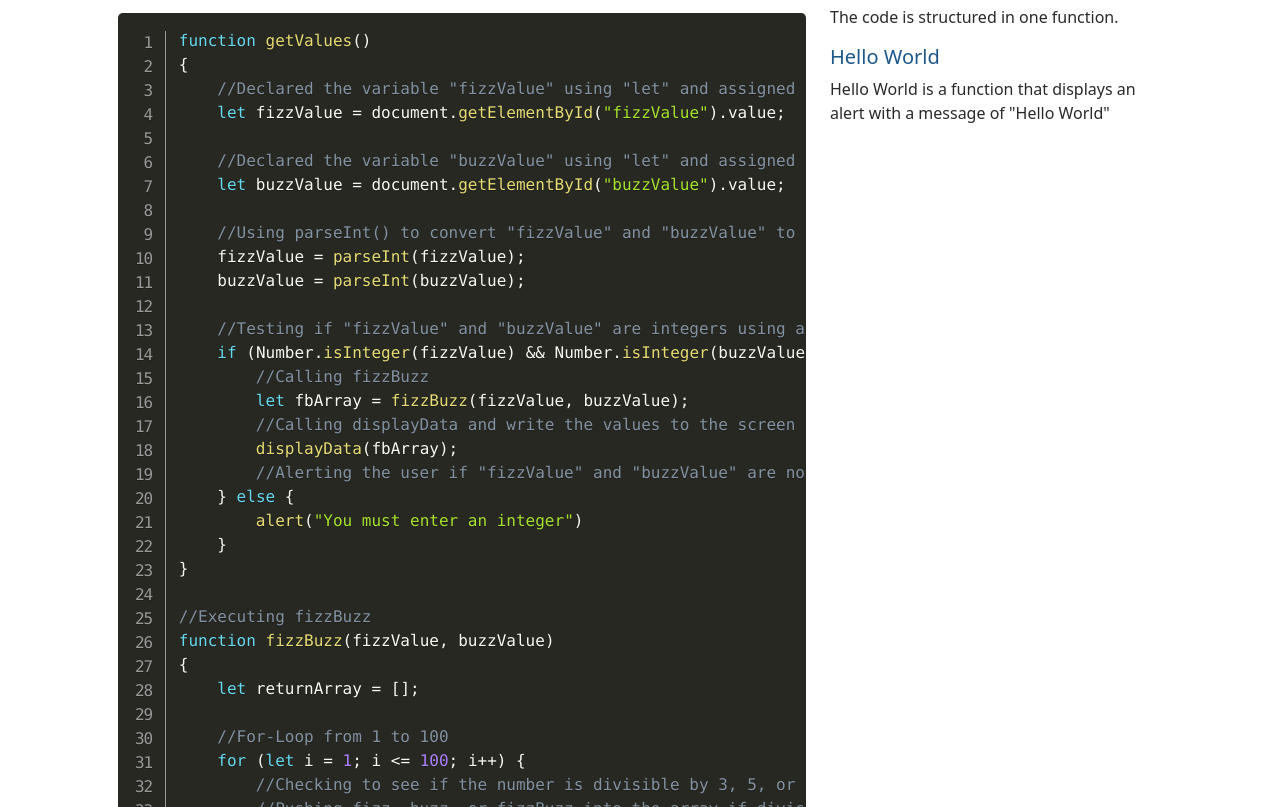
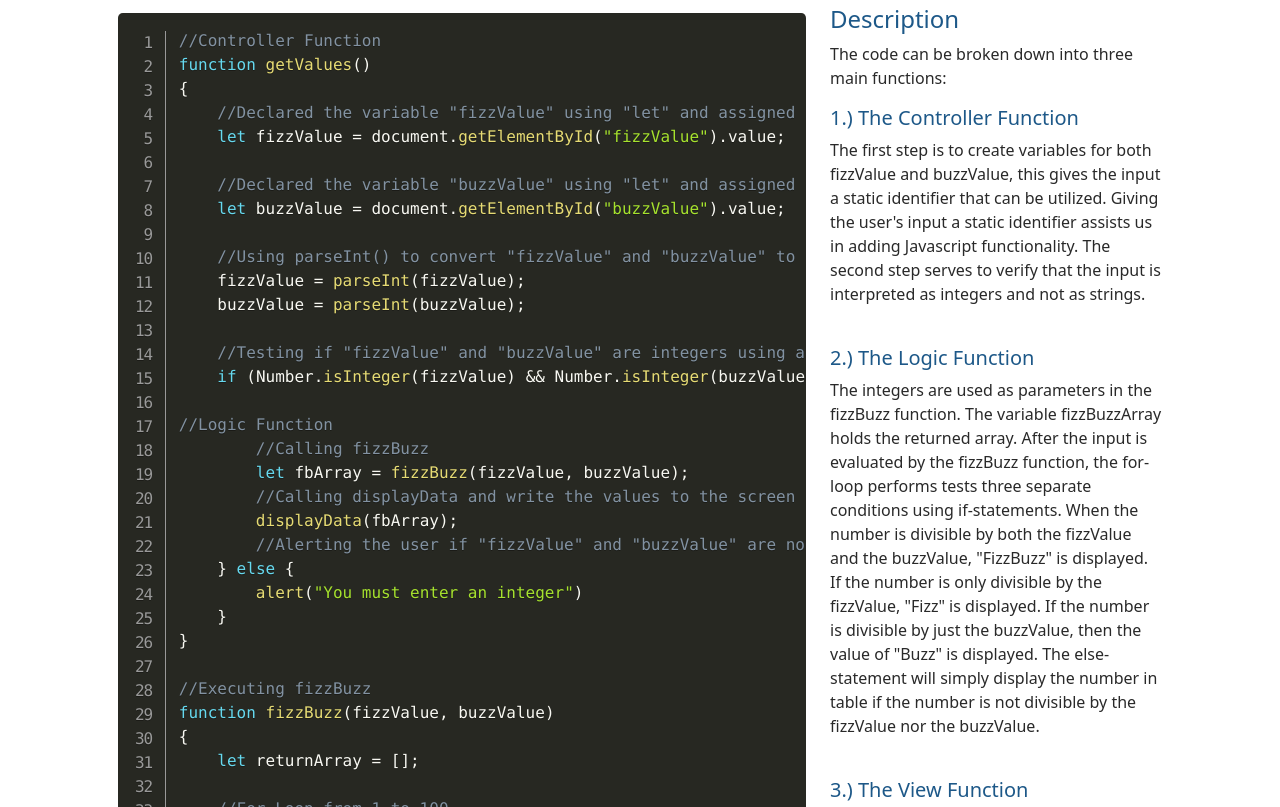
Before and after one commit to rahulsanjay01/FizzBuzz, a plain HTML site: page code.html in a window 1280 px wide. Shown: the part 138-945 px from the top of the page. Drawn offline with nearby package versions, Linux system fonts and the light colour scheme.

Commit message:
working on describing the code

```diff
--- a/code.html
+++ b/code.html
@@ -56,6 +56,7 @@
             <div class="row row-cols-1 row-cols-lg-2">
                 <div class="col-lg-8">
                     <pre class="line-numbers"><code class="language-javascript">
+                        //Controller Function
                         function getValues()
                         {
                             //Declared the variable "fizzValue" using "let" and assigned it to the value that is found in the HTML element with the id "fizzValue" using document.getElementById.
@@ -70,6 +71,8 @@
 
                             //Testing if "fizzValue" and "buzzValue" are integers using an if-statement.
                             if (Number.isInteger(fizzValue) && Number.isInteger(buzzValue)) {
+
+                        //Logic Function
                                 //Calling fizzBuzz
                                 let fbArray = fizzBuzz(fizzValue, buzzValue);
                                 //Calling displayData and write the values to the screen
@@ -102,6 +105,8 @@
                             return returnArray;
 
                         }
+                        //View Function
+
                         //Looping over the array and creating a tablerow for each item.
                         function displayData(fbArray){
 
@@ -146,9 +151,23 @@
                     </pre>
                 </div>
                 <div class="col-lg-4">
-                    <p>The code is structured in one function.</p>
-                    <h5>Hello World</h5>
-                    <p>Hello World is a function that displays an alert with a message of "Hello World"</p>
+                    <h4>Description</h4>
+                    <p>The code can be broken down into three main functions:</p>
+
+                    <h5>1.) The Controller Function</h5>
+                    <p>
+                        The first step is to create variables for both fizzValue and buzzValue, this gives the input a static identifier that can be utilized. Giving the user's input a static identifier assists us in adding Javascript functionality. The second step serves to verify that the input is interpreted as integers and not as strings.
+                    </p>
+                    <br>
+                    <h5>2.) The Logic Function</h5>
+                    <p>
+                        The integers are used as parameters in the fizzBuzz function. The variable fizzBuzzArray holds the returned array. After the input is evaluated by the fizzBuzz function, the for-loop performs tests three separate conditions using if-statements. When the number is divisible by both the fizzValue and the buzzValue, "FizzBuzz" is displayed. If the number is only divisible by the fizzValue, "Fizz" is displayed. If the number is divisible by just the buzzValue, then the value of "Buzz" is displayed. The else-statement will simply display the number in table if the number is not divisible by the fizzValue nor the buzzValue.
+                    </p>
+                    <br>
+                    <h5>3.) The View Function</h5>
+                    <p>
+                       In the controller function, I had declared the revString variable. This variable is rendered in the view function. The reversed user input is written to a hidden alert. I used the classList of invisible to implement this functionality. The final step is to remove the invisible class to display the reversed string.
+                    </p>
                 </div>
             </div>
          </div>
```
Also changed, not shown: js/site.js (+7 -0 lines).
